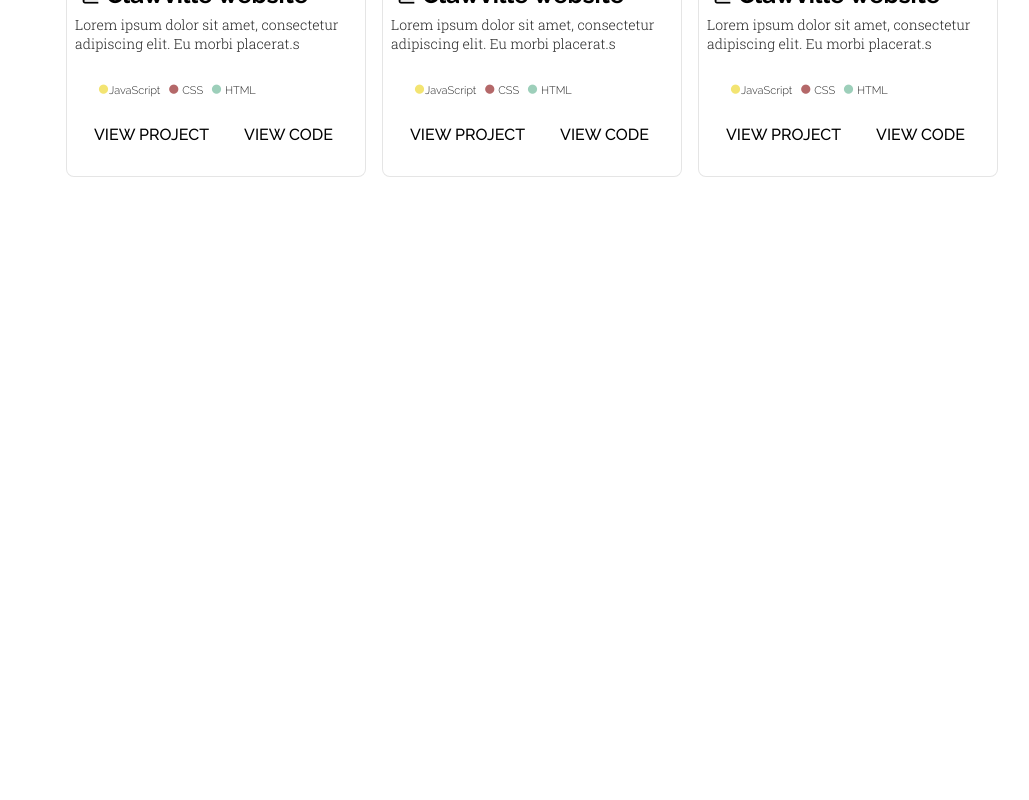
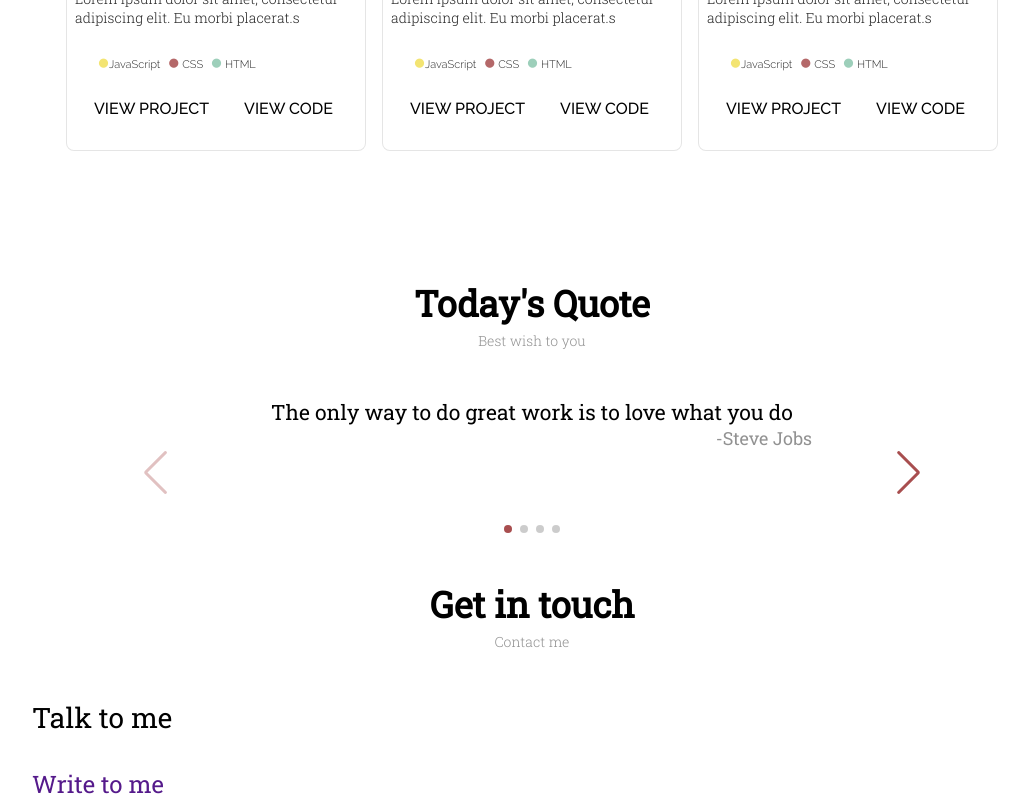
Before and after one commit to lelew66/Portfolio, a React (Create React App) app in the folder portfolio-app/: page / in a window 1280 px wide. Shown: the part 1891-2691 px from the top of the page, without its empty margins (108-1137 px from the left). Before the commit the page ends 2100 px from the top, so only its background shows below. Built offline with nearby package versions, Linux system fonts and the light colour scheme.

Commit message:
update quote section

```diff
--- a/portfolio-app/package.json
+++ b/portfolio-app/package.json
@@ -9,6 +9,7 @@
     "react": "^18.2.0",
     "react-dom": "^18.2.0",
     "react-scripts": "5.0.1",
+    "swiper": "^11.0.5",
     "web-vitals": "^2.1.4"
   },
   "scripts": {
--- a/portfolio-app/src/App.js
+++ b/portfolio-app/src/App.js
@@ -4,6 +4,8 @@ import Home from './components/home/Home';
 import Header from './components/header/Header';
 import Skill from './components/siklls/Skill';
 import Projects from './components/projects/Projects';
+import Quote from './components/quote/Quote';
+import Contact  from './components/contact/Contact';
 function App() {
   return (
     <>
@@ -12,6 +14,8 @@ function App() {
       <Home />
       <Skill />
       <Projects />
+      <Quote />
+      <Contact />
       </main>
 
 
--- /dev/null
+++ b/portfolio-app/src/components/contact/Contact.js
@@ -0,0 +1,30 @@
+import React from 'react'
+
+const Contact = () => {
+  return (
+    <section className="contactsection" id="contact">
+        <h2 className="section_titile">Get in touch</h2>
+        <span className="section_subtitle">Contact me</span>
+
+        <div className=" contact_container container grid">
+            <div className='contact__content'>
+                <h3 className='"contact_title'>Talk to me</h3>
+                <div className='"contact__info'>
+                    <div className='contact_card'>
+                        <i className="bx bx cpmtact__card-icon" />
+                        <h3 className='"contact__card-title'></h3>
+                        <span className="contact__card-data>"></span>
+                        <a href="" className='contact__button'>Write to me</a>
+
+                    </div>
+
+                </div>
+            </div>
+
+        </div>
+
+      </section>
+  )
+}
+
+export default Contact
--- /dev/null
+++ b/portfolio-app/src/components/quote/Quote.js
@@ -0,0 +1,55 @@
+import React from 'react'
+import QuoteCard from "./QuoteCard"
+import { Swiper,SwiperSlide } from 'swiper/react';
+import 'swiper/css';
+import 'swiper/css/pagination';
+import 'swiper/css/navigation';
+import { Navigation,Pagination } from 'swiper/modules';
+import "./quote.css";
+const Quote = () => {
+   const APIData=[{author:"Steve Jobs",
+                    text:"The only way to do great work is to love what you do"},
+                    {
+                    author:"Eleanor Roosevelt",
+                    text:"The future belongs to those who believe in the beauty of their dreams."
+
+                    },
+                    {
+                        author:"Franklin D. Roosevelt",
+                        text:"The only limit to our realization of tomorrow will be our doubts of today."
+
+                        },
+                    {
+                        author:"Robert Frost",
+                        text:"In three words I can sum up everything I've learned about life: it goes on."
+
+                    }
+                    ];
+    const card=APIData.map((item)=>{
+        if(item){
+         return (<SwiperSlide><QuoteCard
+        author={item.author}
+        text = {item.text}/></SwiperSlide>
+      )}
+        return null
+    })
+
+  return (<section className="quotes  container section" id="quote">
+    <h2 className="section_titile">Today's Quote</h2>
+      <span className="section_subtitle">Best wish to you </span>
+    <Swiper className="quotes_container"
+     autoHeight={true}
+     spaceBetween={20}
+     navigation={true}
+     pagination={{
+       clickable: true,
+     }}
+     modules={[Navigation, Pagination]} >
+        {card}
+    </Swiper>
+    </section>)
+
+
+}
+
+export default Quote
--- /dev/null
+++ b/portfolio-app/src/components/quote/QuoteCard.js
@@ -0,0 +1,12 @@
+import React from 'react'
+const QuoteCard = (props) => {
+  return (
+  <div className="quote__card">
+    <h3 className='quote'>{props.text}</h3>
+    <p className='quote__author'>-{props.author}</p>
+  </div>
+
+  )
+}
+
+export default QuoteCard
--- /dev/null
+++ b/portfolio-app/src/components/quote/quote.css
@@ -0,0 +1,51 @@
+.quotes_container {
+    width: 750px;
+/* overflow: hidden; */
+}
+/* .quoteCard-container{
+    width: 320px;
+    height: 200px;
+    border-radius: 5px;
+    border-style: solid;
+    border-color: var(--container-color);
+} */
+
+.swiper {
+    width: 80%;
+    height: 150px;
+  }
+
+  .swiper-slide {
+    text-align: center;
+    font-size: 18px;
+    background: #fff;
+  }
+  .swiper-slide p {
+    text-align: right;
+}
+.quote__card{
+    width: 70%;
+    margin-left:auto;
+    margin-right:auto;
+    }
+  .swiper .swiper-slide {
+    height: 150px;
+
+  }
+
+  .swiper .swiper-slide:nth-child(2n) {
+    height:300px;
+  }
+
+  .swiper-pagination {
+    color:var( --text-color-1)
+  }
+
+  .swiper-button-next, .swiper-button-prev {
+    color:var( --text-color-1)
+  }
+
+  /* Optionally, you can style the active pagination bullet */
+  .swiper-pagination-bullet-active {
+    background-color:var( --text-color-1);
+  }
--- a/portfolio-app/src/components/siklls/skills.css
+++ b/portfolio-app/src/components/siklls/skills.css
@@ -4,10 +4,11 @@
     margin-bottom: var(--mb-0-25);
 }
 .section_subtitle{
+    font-size: var(--smaller-font-size);
     text-align: center;
     display: block;
     margin-bottom: var(--mb-3);
-        font-weight: var(--font-light);
+    font-weight: var(--font-light);
 }
 .skills_container{
     grid-template-columns: repeat(2,50%);
```
Also changed, not shown: portfolio-app/src/components/contact/contact.css (added), 1 other file (tests, documents, lock files or other folders).
